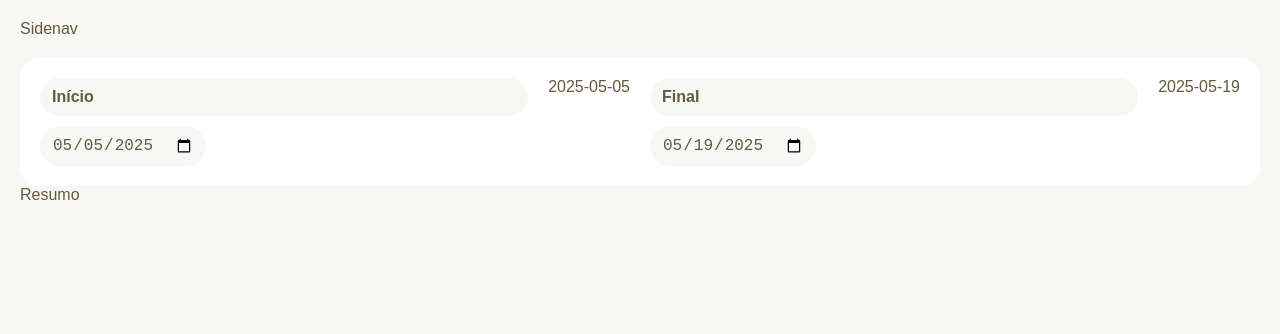
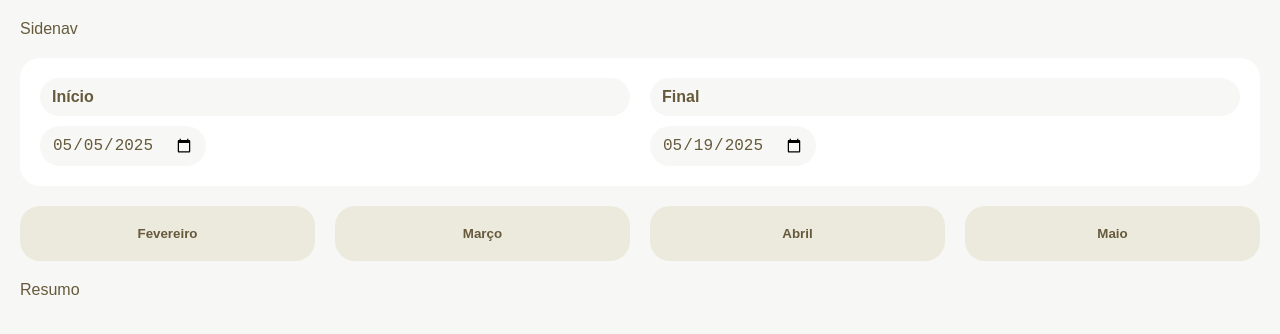
Before and after one commit to gabinag/fintech, a React (Vite) app: page / in a window 1280 px wide. Shown: the top 334 px of the page. Built offline with nearby package versions, Linux system fonts and the light colour scheme; no server answers.

Commit message:
botão de últimos meses, alterando datas ao clicar

```diff
--- a/src/Components/DateRange.tsx
+++ b/src/Components/DateRange.tsx
@@ -1,4 +1,3 @@
-import React from "react";
 import DateInput from "./DateInput";
 import { useData } from "../Context/DataContext";
 
@@ -12,13 +11,11 @@
         value={inicio}
         onChange={({ target }) => setInicio(target.value)}
       />
-      {inicio}
       <DateInput
         label="Final"
         value={final}
         onChange={({ target }) => setFinal(target.value)}
       />
-      {final}
     </form>
   );
 };
--- a/src/Components/Header.tsx
+++ b/src/Components/Header.tsx
@@ -1,12 +1,16 @@
 import React from 'react'
 import { useData } from '../Context/DataContext'
 import DateRange from "./DateRange"
+import { Meses } from './Meses'
 
 const Header = () => {
   return (
-    <div>
-      <DateRange />
-    </div>
+    <header className="mb">
+      <div className='mb'>
+        <DateRange />
+      </div>
+      <Meses />
+    </header>
   )
 }
 
--- /dev/null
+++ b/src/Components/MesBtn.tsx
@@ -0,0 +1,46 @@
+import React from "react";
+import { useData } from "../Context/DataContext";
+
+const style: React.CSSProperties = {
+  padding: "var(--gap) var(--gap-s)",
+  backgroundColor: "var(--color-3)",
+  border: "none",
+  borderRadius: "var(--gap)",
+  color: "var(--color-2)",
+  fontWeight: "600",
+  textTransform: "capitalize",
+  cursor: "pointer"
+};
+
+function nomeMes(n: number) {
+  const date = new Date();
+  date.setMonth(date.getMonth() + n);
+  return new Intl.DateTimeFormat("pt-BR", { month: "long" }).format(date);
+}
+
+function formatDate(date: Date) {
+  const dd = String(date.getDate()).padStart(2, "0");
+  const mm = String(date.getMonth() + 1).padStart(2, "0");
+  const yyyy = date.getFullYear();
+  return `${yyyy}-${mm}-${dd}`;
+}
+
+export const MesBtn = ({ n }: { n: number }) => {
+  const { setInicio, setFinal } = useData();
+
+  function setMes(n: number) {
+    const date = new Date();
+    date.setMonth(date.getMonth() + n);
+
+    const firstDay = new Date(date.getFullYear(), date.getMonth(), 1);
+    const lastDay = new Date(date.getFullYear(), date.getMonth() + 1, 0);
+    setInicio(formatDate(firstDay));
+    setFinal(formatDate(lastDay));
+  }
+
+  return (
+    <button style={style} onClick={() => setMes(n)}>
+      {nomeMes(n)}
+    </button>
+  );
+};
--- /dev/null
+++ b/src/Components/Meses.tsx
@@ -0,0 +1,12 @@
+import { MesBtn } from './MesBtn'
+
+export const Meses = () => {
+  return (
+    <div className='flex'>
+        <MesBtn n={-3}/>
+        <MesBtn n={-2}/>
+        <MesBtn n={-1}/>
+        <MesBtn n={0}/>
+    </div>
+  )
+}
```
